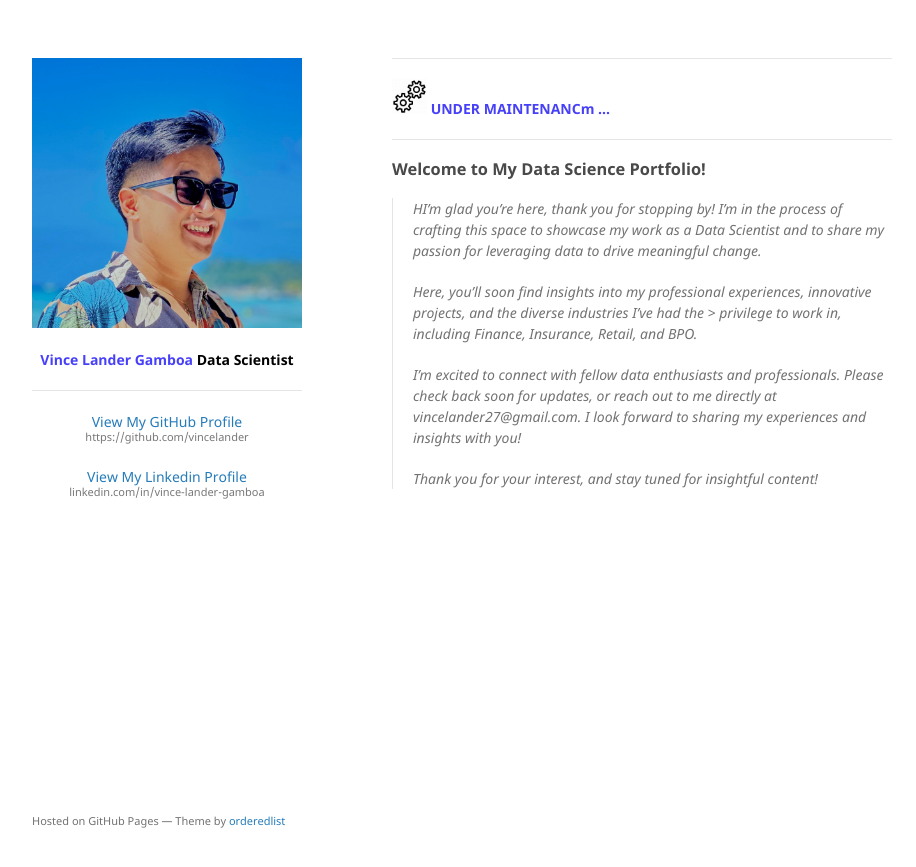
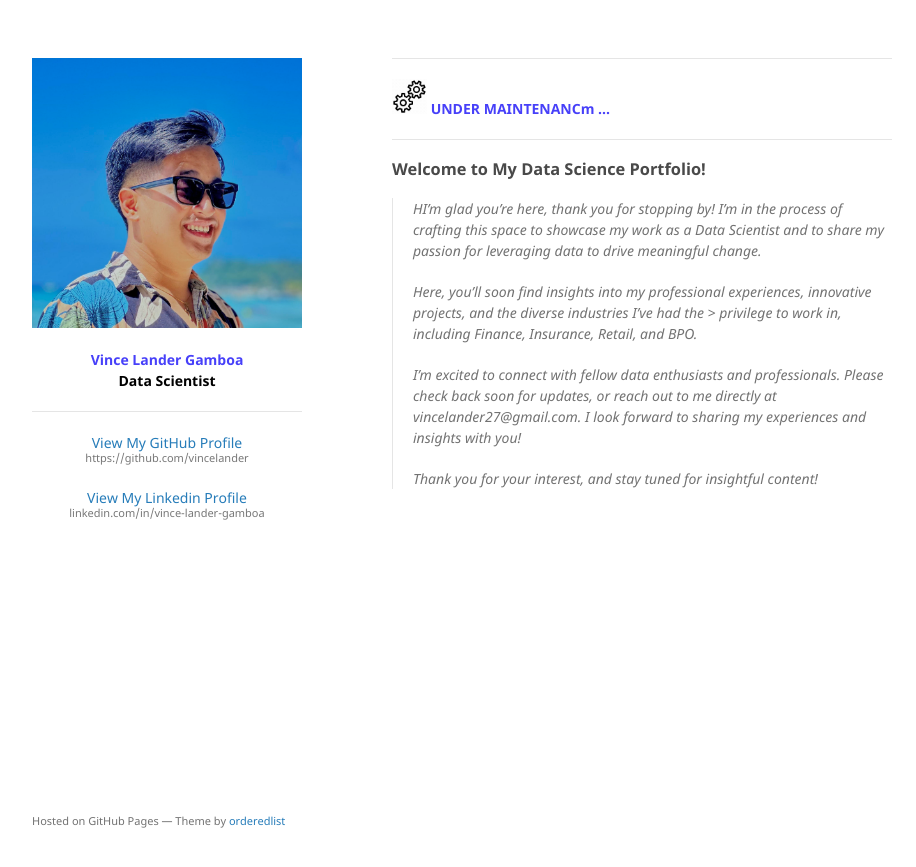
Before and after one commit to vincelander/vincelander.github.io, a Jekyll site: the page built from index.md, in a window 1280 px wide. Shown: the top 867 px of the page, without its empty margins (178-1094 px from the left). Built offline with Jekyll 4.4.1, drawn with Linux system fonts in a browser that asks for light colours.

Commit message:
update view and details

```diff
--- a/_layouts/default.html
+++ b/_layouts/default.html
@@ -90,10 +90,11 @@
         {% endif %}
         <br>
         <p style="text-align:center;">
-          <b style="font: size 35px; color: #4740F9">
+          <b style="font: size 150px; color: #4740F9">
             Vince Lander Gamboa
           </b>
-          <b style="font: size 25px; color: #000000">
+          <br>
+          <b style="font: size 100px; color: #000000">
             Data Scientist
           </b>
         </p>
@@ -124,7 +125,7 @@
       </header>
       <section>
         <hr>
-        <p style="font: size 35px; color: #4740F9">
+        <p style="font: size 50px; color: #4740F9">
         <!-- <font size="7px" color="#4740F9"> -->
           <img src="/assets/img/gear-logo.gif" alt="Logo" style="width: 35px; height: auto;">
           <b>UNDER MAINTENANCm ...</b>
```
